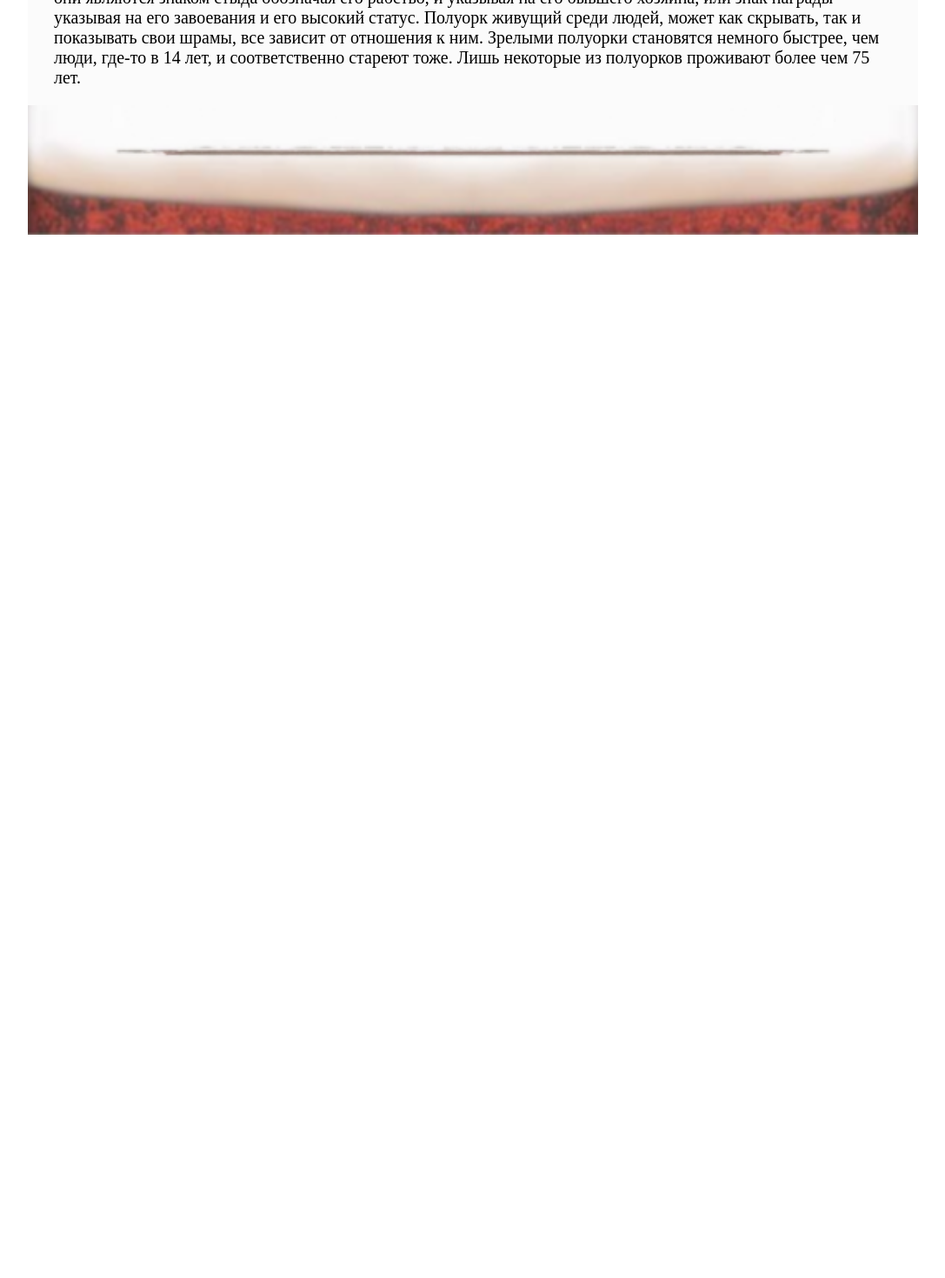
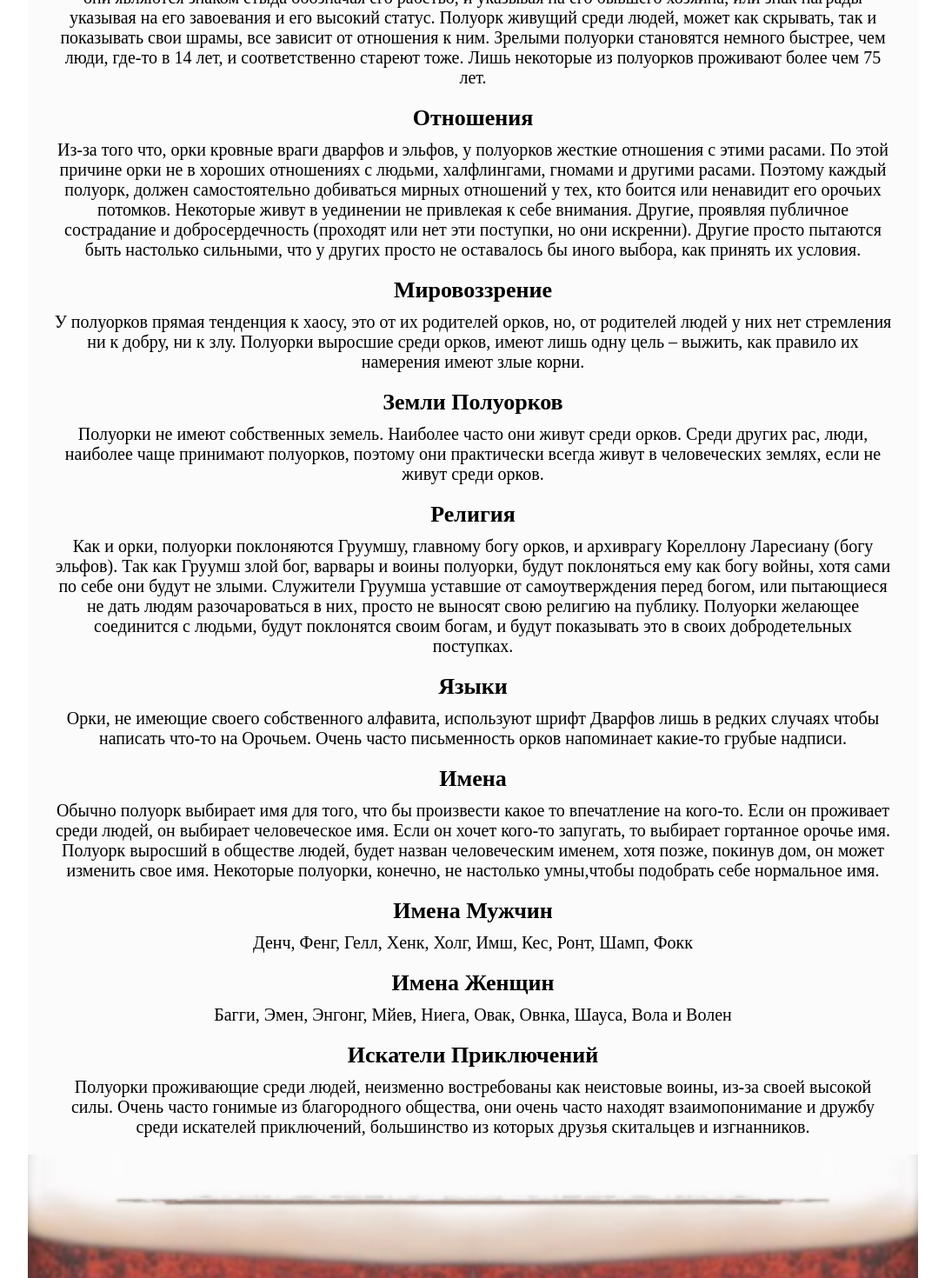
Before and after one commit to Krygerik/ebookDnD, a React app: page /#/race/half-orc in a window 1280 px wide. Shown: the part 640-2110 px from the top of the page at 87% size, without its empty margins (96-1183 px from the left). Before the commit the page ends 910 px from the top, so only its background shows below. Built offline with nearby package versions, Linux system fonts and the light colour scheme.

Commit message:
feat: Добавил описание полуорка

```diff
--- a/src/components/PageBook.css
+++ b/src/components/PageBook.css
@@ -54,3 +54,7 @@ footer > .container > img {
   font-size: 26px;
   margin-bottom: 10px;
 }
+
+.raceProperty > span {
+  text-align: center;
+}
--- a/src/content/raceData.js
+++ b/src/content/raceData.js
@@ -35,6 +35,69 @@ export default [
         все зависит от отношения к ним. Зрелыми полуорки становятся немного быстрее, чем люди,
         где-то в 14 лет, и соответственно стареют тоже. Лишь некоторые из полуорков проживают
         более чем 75 лет.`
+      },
+      {
+        label: "Отношения",
+        value: `Из-за того что, орки кровные враги дварфов и эльфов, у полуорков жесткие
+        отношения с этими расами. По этой причине орки не в хороших отношениях с людьми,
+        халфлингами, гномами и другими расами. Поэтому каждый полуорк, должен самостоятельно
+        добиваться мирных отношений у тех, кто боится или ненавидит его орочьих потомков.
+        Некоторые живут в уединении не привлекая к себе внимания. Другие, проявляя публичное
+        сострадание и добросердечность (проходят или нет эти поступки, но они искренни).
+        Другие просто пытаются быть настолько сильными, что у других просто не оставалось
+        бы иного выбора, как принять их условия.`
+      },
+      {
+        label: "Мировоззрение",
+        value: `У полуорков прямая тенденция к хаосу, это от их родителей орков, но, от
+        родителей людей у них нет стремления ни к добру, ни к злу. Полуорки выросшие
+        среди орков, имеют лишь одну цель – выжить, как правило их намерения имеют злые корни.`
+      },
+      {
+        label: "Земли Полуорков",
+        value: `Полуорки не имеют собственных земель. Наиболее часто они живут среди орков.
+        Среди других рас, люди, наиболее чаще принимают полуорков, поэтому они практически
+        всегда живут в человеческих землях, если не живут среди орков.`
+      },
+      {
+        label: "Религия",
+        value: `Как и орки, полуорки поклоняются Груумшу, главному богу орков, и архиврагу
+        Кореллону Ларесиану (богу эльфов). Так как Груумш злой бог, варвары и воины
+        полуорки, будут поклоняться ему как богу войны, хотя сами по себе они будут не
+        злыми. Служители Груумша уставшие от самоутверждения перед богом, или пытающиеся
+        не дать людям разочароваться в них, просто не выносят свою религию на публику.
+        Полуорки желающее соединится с людьми, будут поклонятся своим богам, и будут
+        показывать это в своих добродетельных поступках.`
+      },
+      {
+        label: "Языки",
+        value: `Орки, не имеющие своего собственного алфавита, используют шрифт Дварфов
+        лишь в редких случаях чтобы написать что-то на Орочьем. Очень часто письменность
+        орков напоминает какие-то грубые надписи.`
+      },
+      {
+        label: "Имена",
+        value: `Обычно полуорк выбирает имя для того, что бы произвести какое то впечатление
+        на кого-то. Если он проживает среди людей, он выбирает человеческое имя. Если он
+        хочет кого-то запугать, то выбирает гортанное орочье имя. Полуорк выросший в
+        обществе людей, будет назван человеческим именем, хотя позже, покинув дом, он
+        может изменить свое имя. Некоторые полуорки, конечно, не настолько умны,чтобы
+        подобрать себе нормальное имя.`
+      },
+      {
+        label: "Имена Мужчин",
+        value: `Денч, Фенг, Гелл, Хенк, Холг, Имш, Кес, Ронт, Шамп, Фокк`
+      },
+      {
+        label: "Имена Женщин",
+        value: `Багги, Эмен, Энгонг, Мйев, Ниега, Овак, Овнка, Шауса, Вола и Волен`
+      },
+      {
+        label: "Искатели Приключений",
+        value: `Полуорки проживающие среди людей, неизменно востребованы как неистовые
+        воины, из-за своей высокой силы. Очень часто гонимые из благородного общества,
+        они очень часто находят взаимопонимание и дружбу среди искателей приключений,
+        большинство из которых друзья скитальцев и изгнанников.`
       }
     ]
   }
```
Also changed, not shown: src/content/raceNavigation.json (deleted, +0 -9 lines).
